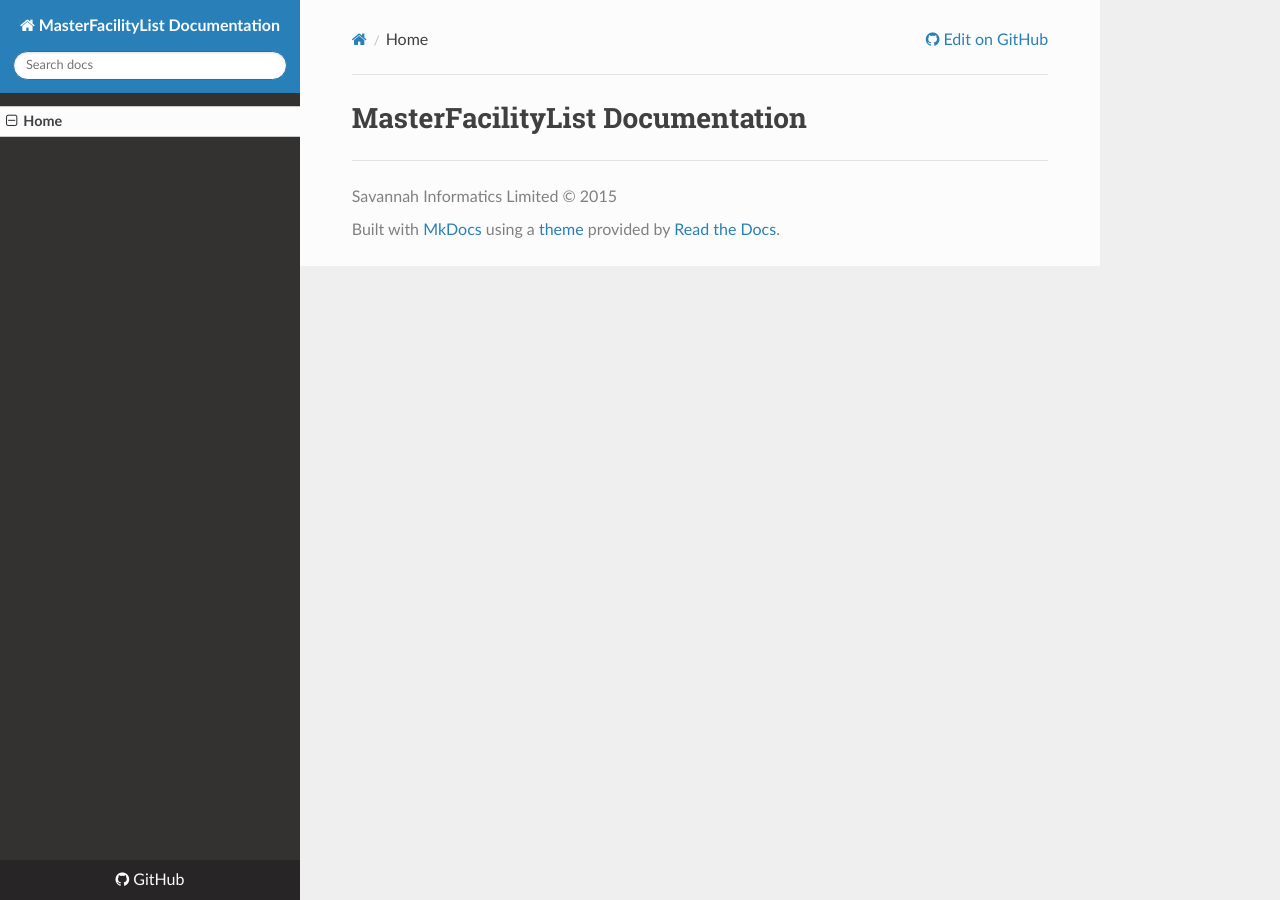
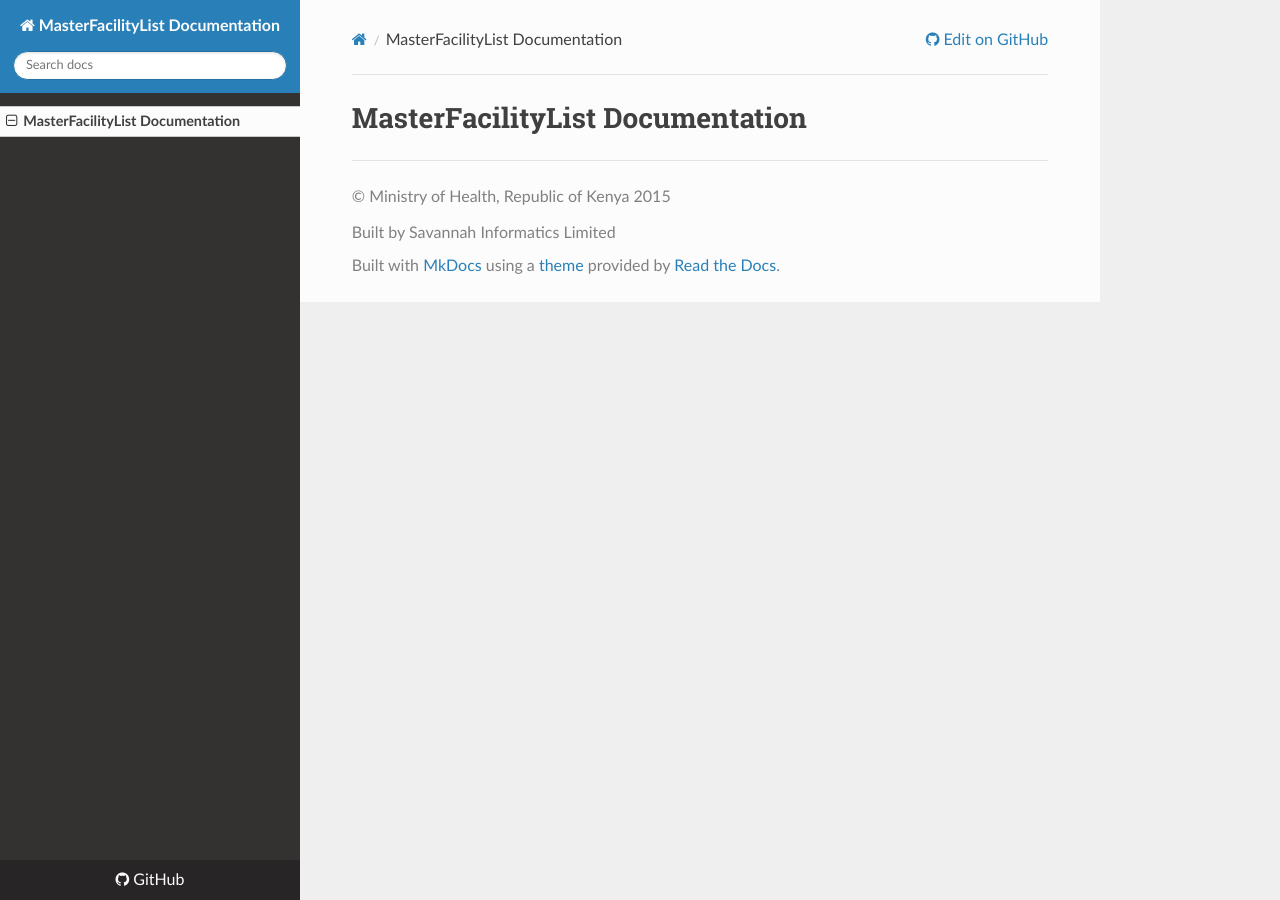
Before and after one commit to MasterFacilityList/masterfacilitylist.github.io, an MkDocs documentation site: the page built from docs/index.md, in a window 1280 px wide. Built offline with MkDocs 1.6.1, drawn with Linux system fonts in a browser that asks for light colours; nearby versions of some CDN libraries; old or Windows-style settings are respelled for this version of MkDocs.

Commit message:
Update mkdocs and requirements file

```diff
--- a/mkdocs.yml
+++ b/mkdocs.yml
@@ -1,8 +1,6 @@
 site_name: MasterFacilityList Documentation
 site_description: Documentation for the Kenyan MasterFacilityList
 repo_url: https://github.com/masterfacilitylist/masterfacilitylist.github.io
-copyright: Savannah Informatics Limited &copy; 2015
+copyright: <p>&copy; Ministry of Health, Republic of Kenya 2015</p><p>Built by Savannah Informatics Limited</p>
 theme: readthedocs
-
-pages:
-  - ['index.md', 'Home']
+remote_branch: "master"
--- a/requirements.txt
+++ b/requirements.txt
@@ -1 +1 @@
-mkdocs
+-e  git://github.com/mbacho/mkdocs.git@master#egg=mkdocs
```
Also changed, not shown: 1 other file.
